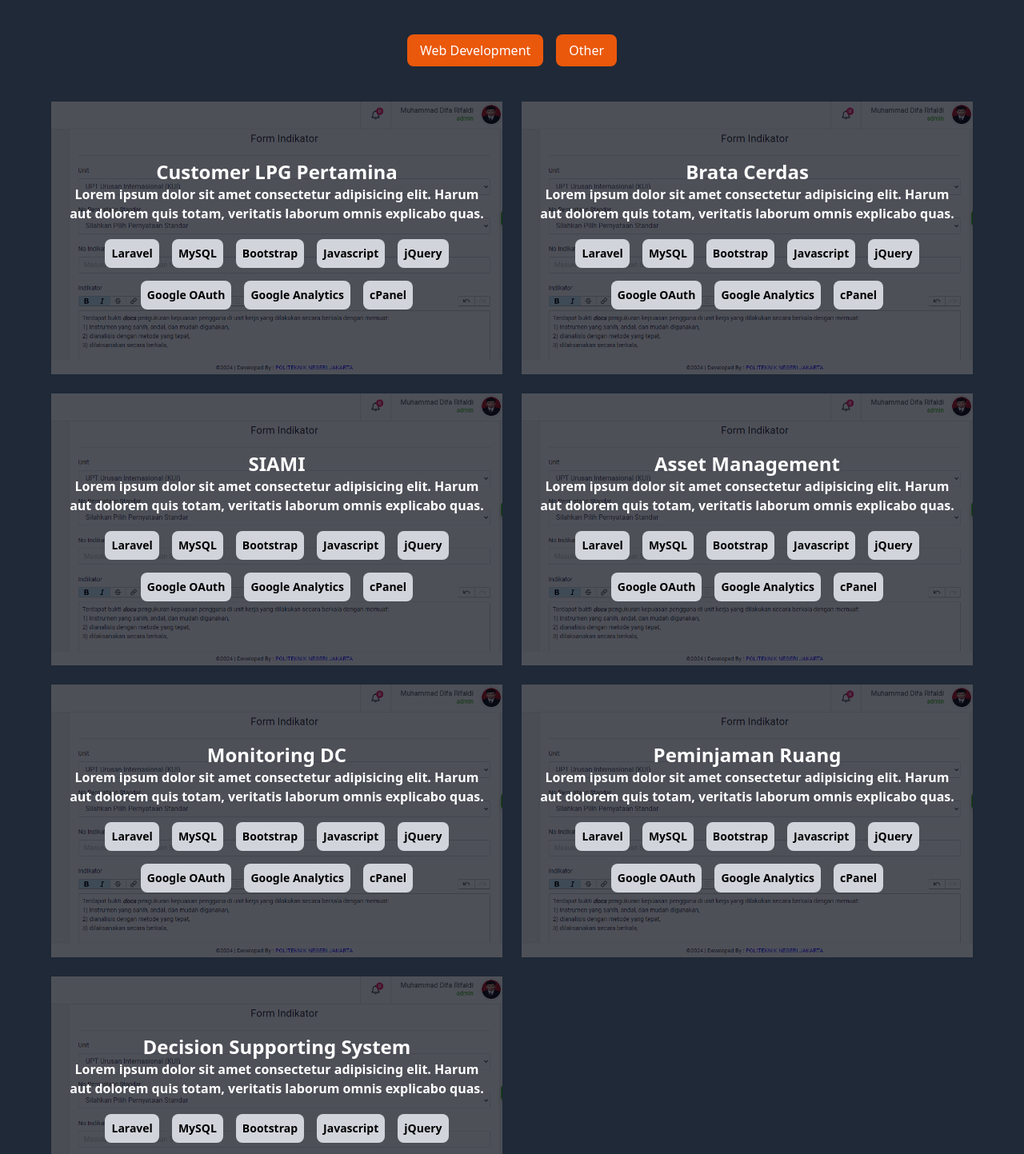
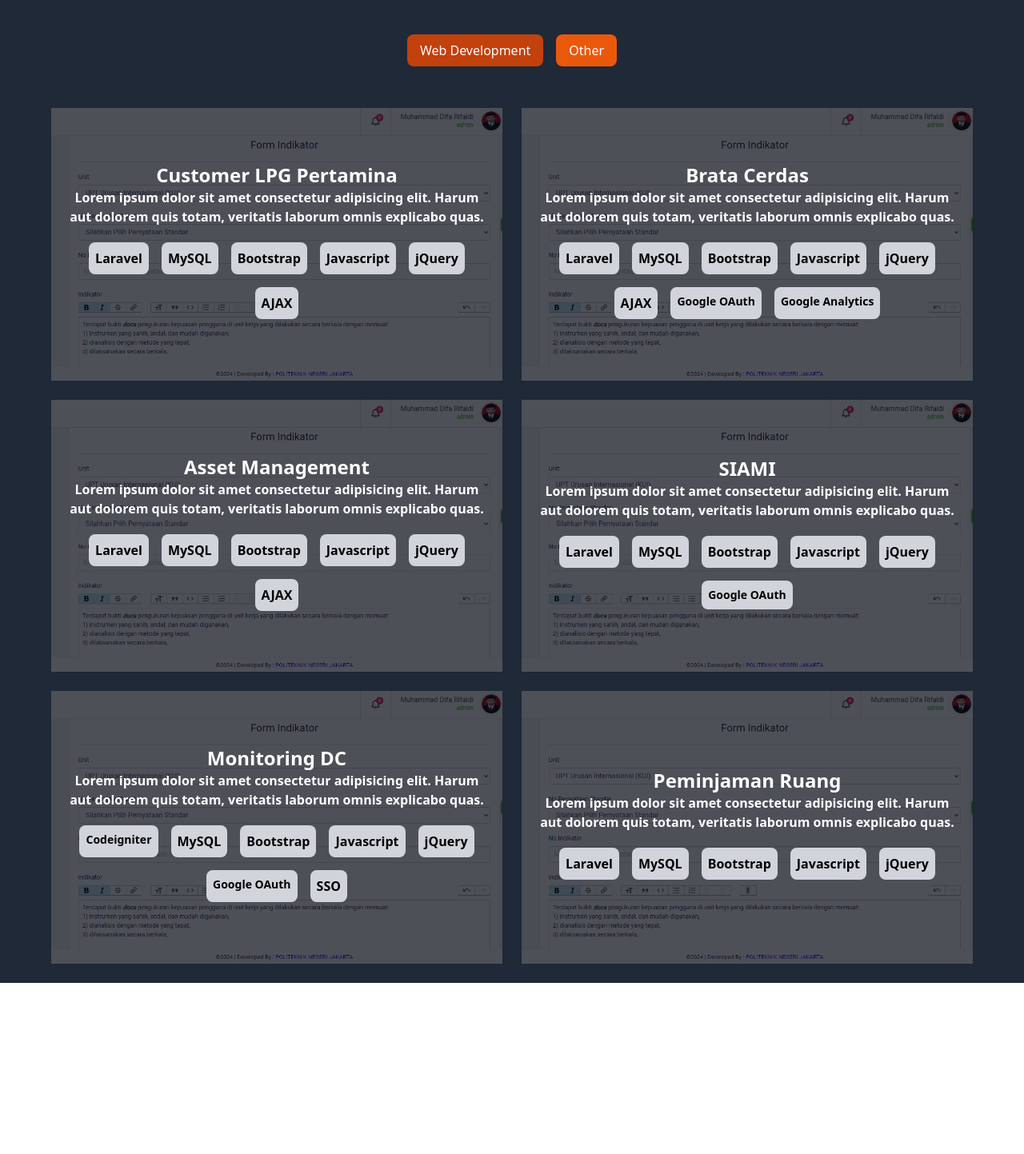
Before and after one commit to difarifaldi/portofolio-difarifaldi, a React (Vite) app: page /detail-project in a window 1280 px wide. Shown: the part 600-2043 px from the top of the page at 80% size. After the commit the page ends 1829 px from the top, so only its background shows below. Built offline with nearby package versions, Linux system fonts and the light colour scheme.

Commit message:
all project fix tinggal gambar sama href

```diff
--- a/src/component/AllProject.jsx
+++ b/src/component/AllProject.jsx
@@ -1,159 +1,101 @@
+import { useState } from "react";
 import f4 from "../assets/img/f3.png";
+
+const projects = [
+  {
+    title: "Customer LPG Pertamina",
+    description: "Lorem ipsum dolor sit amet consectetur adipisicing elit. Harum aut dolorem quis totam, veritatis laborum omnis explicabo quas.",
+    technologies: ["Laravel", "MySQL", "Bootstrap", "Javascript", "jQuery", "AJAX"],
+    image: f4,
+    category: "Web Development",
+  },
+  {
+    title: "Brata Cerdas",
+    description: "Lorem ipsum dolor sit amet consectetur adipisicing elit. Harum aut dolorem quis totam, veritatis laborum omnis explicabo quas.",
+    technologies: ["Laravel", "MySQL", "Bootstrap", "Javascript", "jQuery", "AJAX", "Google OAuth", "Google Analytics"],
+    image: f4,
+    category: "Web Development",
+  },
+  {
+    title: "Asset Management",
+    description: "Lorem ipsum dolor sit amet consectetur adipisicing elit. Harum aut dolorem quis totam, veritatis laborum omnis explicabo quas.",
+    technologies: ["Laravel", "MySQL", "Bootstrap", "Javascript", "jQuery", "AJAX"],
+    image: f4,
+    category: "Web Development",
+  },
+  {
+    title: "SIAMI",
+    description: "Lorem ipsum dolor sit amet consectetur adipisicing elit. Harum aut dolorem quis totam, veritatis laborum omnis explicabo quas.",
+    technologies: ["Laravel", "MySQL", "Bootstrap", "Javascript", "jQuery", "Google OAuth"],
+    image: f4,
+    category: "Web Development",
+  },
+  {
+    title: "Monitoring DC",
+    description: "Lorem ipsum dolor sit amet consectetur adipisicing elit. Harum aut dolorem quis totam, veritatis laborum omnis explicabo quas.",
+    technologies: ["Codeigniter", "MySQL", "Bootstrap", "Javascript", "jQuery", "Google OAuth", "SSO"],
+    image: f4,
+    category: "Web Development",
+  },
+  {
+    title: "Peminjaman Ruang",
+    description: "Lorem ipsum dolor sit amet consectetur adipisicing elit. Harum aut dolorem quis totam, veritatis laborum omnis explicabo quas.",
+    technologies: ["Laravel", "MySQL", "Bootstrap", "Javascript", "jQuery"],
+    image: f4,
+    category: "Web Development",
+  },
+  {
+    title: "Predictive Maintenance",
+    description: "Lorem ipsum dolor sit amet consectetur adipisicing elit. Harum aut dolorem quis totam, veritatis laborum omnis explicabo quas.",
+    technologies: ["Data Preprocessing", "Data Training", "Undersampled Data", " Optuna Optimization", "SVM", "KNN", "Random Forest", "Roc Curves"],
+    image: f4,
+    category: "Other",
+  },
+];
 const AllProject = () => {
+  const [selectedCategory, setSelectedCategory] = useState("Web Development");
+
+  // Filter proyek berdasarkan kategori
+  const filteredProjects = projects.filter((project) => project.category === selectedCategory);
+
   return (
     <div className="bg-gray-800 p-6 pt-24">
+      {/* Tombol Kategori */}
       <div className="flex flex-col sm:flex-row items-center sm:items-center gap-6 max-w-6xl mx-auto mt-6">
-        <div className="flex items-center justify-center text-center text-white  w-full h-24">
-          <button className="mx-2 px-4 py-2 bg-orange-600 rounded-lg hover:bg-orange-700">Web Development</button>
-          <button className="mx-2 px-4 py-2 bg-orange-600 rounded-lg hover:bg-orange-700">Other</button>
+        <div className="flex items-center justify-center text-center text-white w-full h-24">
+          <button onClick={() => setSelectedCategory("Web Development")} className={`mx-2 px-4 py-2 ${selectedCategory === "Web Development" ? "bg-orange-700" : "bg-orange-600"} rounded-lg hover:bg-orange-700`}>
+            Web Development
+          </button>
+          <button onClick={() => setSelectedCategory("Other")} className={`mx-2 px-4 py-2 ${selectedCategory === "Other" ? "bg-orange-700" : "bg-orange-600"} rounded-lg hover:bg-orange-700`}>
+            Other
+          </button>
         </div>
       </div>
-      <div className="grid grid-cols-1 sm:grid-cols-2 gap-6 max-w-6xl mx-auto mt-4 ">
-        {/* Customer LPG Pertamina */}
-        <div className="group relative cursor-pointer">
-          <img src={f4} alt="project1" className="w-full h-full " />
-          <div className="absolute inset-0 flex p-4 items-center justify-center bg-gray-950 bg-opacity-70 opacity-100 group-hover:opacity-0 transition duration-300 ">
-            <div className="text-center">
-              <p className="text-white md:text-2xl font-extrabold">Customer LPG Pertamina</p>
-              <p className="text-white font-bold">Lorem ipsum dolor sit amet consectetur adipisicing elit. Harum aut dolorem quis totam, veritatis laborum omnis explicabo quas.</p>
-              <div className="relative flex flex-wrap mt-3 justify-center">
-                <div className="bg-gray-300 rounded-lg px-2 py-2 m-2 text-sm font-bold">Laravel</div>
-                <div className="bg-gray-300 rounded-lg px-2 py-2 m-2 text-sm font-bold">MySQL</div>
-                <div className="bg-gray-300 rounded-lg px-2 py-2 m-2 text-sm font-bold">Bootstrap</div>
-                <div className="bg-gray-300 rounded-lg px-2 py-2 m-2 text-sm font-bold">Javascript</div>
-                <div className="bg-gray-300 rounded-lg px-2 py-2 m-2 text-sm font-bold">jQuery</div>
-                <div className="bg-gray-300 rounded-lg px-2 py-2 m-2 text-sm font-bold">Google OAuth</div>
-                <div className="bg-gray-300 rounded-lg px-2 py-2 m-2 text-sm font-bold">Google Analytics</div>
-                <div className="bg-gray-300 rounded-lg px-2 py-2 m-2 text-sm font-bold">cPanel</div>
+
+      {/* Grid Proyek */}
+      <div className="grid grid-cols-1 justify-center sm:grid-cols-2 gap-6 max-w-6xl mx-auto mt-6">
+        {filteredProjects.map((project, index) => (
+          <div key={index} className="group relative cursor-pointer">
+            <img src={project.image} alt={project.title} className="w-full h-full" />
+            <div className="absolute inset-0 flex p-4 items-center justify-center bg-gray-950 bg-opacity-70 opacity-100 group-hover:opacity-0 transition duration-300">
+              <div className="text-center">
+                <p className="text-white md:text-2xl font-extrabold">{project.title}</p>
+                <p className="text-white font-bold">{project.description}</p>
+                <div className="relative flex flex-wrap mt-3 justify-center">
+                  {project.technologies.map((tech, idx) => {
+                    // Tentukan ukuran font berdasarkan panjang teks
+                    const textSize = tech.length > 10 ? "text-sm" : "text-md"; // Ubah logika ini sesuai kebutuhan
+                    return (
+                      <div key={idx} className={`bg-gray-300 rounded-lg px-2 py-2 m-2 font-bold  ${textSize}`}>
+                        {tech}
+                      </div>
+                    );
+                  })}
+                </div>
               </div>
             </div>
           </div>
-        </div>
-
-        {/* Brata Cerdas */}
-        <div className="group relative cursor-pointer">
-          <img src={f4} alt="project1" className="w-full h-full " />
-          <div className="absolute inset-0 flex p-4 items-center justify-center bg-gray-950 bg-opacity-70 opacity-100 group-hover:opacity-0 transition duration-300 ">
-            <div className="text-center">
-              <p className="text-white md:text-2xl font-extrabold">Brata Cerdas</p>
-              <p className="text-white font-bold">Lorem ipsum dolor sit amet consectetur adipisicing elit. Harum aut dolorem quis totam, veritatis laborum omnis explicabo quas.</p>
-              <div className="relative flex flex-wrap mt-3 justify-center">
-                <div className="bg-gray-300 rounded-lg px-2 py-2 m-2 text-sm font-bold">Laravel</div>
-                <div className="bg-gray-300 rounded-lg px-2 py-2 m-2 text-sm font-bold">MySQL</div>
-                <div className="bg-gray-300 rounded-lg px-2 py-2 m-2 text-sm font-bold">Bootstrap</div>
-                <div className="bg-gray-300 rounded-lg px-2 py-2 m-2 text-sm font-bold">Javascript</div>
-                <div className="bg-gray-300 rounded-lg px-2 py-2 m-2 text-sm font-bold">jQuery</div>
-                <div className="bg-gray-300 rounded-lg px-2 py-2 m-2 text-sm font-bold">Google OAuth</div>
-                <div className="bg-gray-300 rounded-lg px-2 py-2 m-2 text-sm font-bold">Google Analytics</div>
-                <div className="bg-gray-300 rounded-lg px-2 py-2 m-2 text-sm font-bold">cPanel</div>
-              </div>
-            </div>
-          </div>
-        </div>
-
-        {/* SIAMI */}
-        <div className="group relative cursor-pointer">
-          <img src={f4} alt="project2" className="w-full h-full " />
-          <div className="absolute inset-0 flex p-4 items-center justify-center bg-gray-950 bg-opacity-70 opacity-100 group-hover:opacity-0 transition duration-300 ">
-            <div className="text-center">
-              <p className="text-white md:text-2xl font-extrabold">SIAMI</p>
-              <p className="text-white font-bold">Lorem ipsum dolor sit amet consectetur adipisicing elit. Harum aut dolorem quis totam, veritatis laborum omnis explicabo quas.</p>
-              <div className="relative flex flex-wrap mt-3 justify-center">
-                <div className="bg-gray-300 rounded-lg px-2 py-2 m-2 text-sm font-bold">Laravel</div>
-                <div className="bg-gray-300 rounded-lg px-2 py-2 m-2 text-sm font-bold">MySQL</div>
-                <div className="bg-gray-300 rounded-lg px-2 py-2 m-2 text-sm font-bold">Bootstrap</div>
-                <div className="bg-gray-300 rounded-lg px-2 py-2 m-2 text-sm font-bold">Javascript</div>
-                <div className="bg-gray-300 rounded-lg px-2 py-2 m-2 text-sm font-bold">jQuery</div>
-                <div className="bg-gray-300 rounded-lg px-2 py-2 m-2 text-sm font-bold">Google OAuth</div>
-                <div className="bg-gray-300 rounded-lg px-2 py-2 m-2 text-sm font-bold">Google Analytics</div>
-                <div className="bg-gray-300 rounded-lg px-2 py-2 m-2 text-sm font-bold">cPanel</div>
-              </div>
-            </div>
-          </div>
-        </div>
-
-        {/* Asset Management */}
-        <div className="group relative cursor-pointer">
-          <img src={f4} alt="project3" className="w-full h-full " />
-          <div className="absolute inset-0 flex p-4 items-center justify-center bg-gray-950 bg-opacity-70 opacity-100 group-hover:opacity-0 transition duration-300 ">
-            <div className="text-center">
-              <p className="text-white md:text-2xl font-extrabold">Asset Management</p>
-              <p className="text-white font-bold">Lorem ipsum dolor sit amet consectetur adipisicing elit. Harum aut dolorem quis totam, veritatis laborum omnis explicabo quas.</p>
-              <div className="relative flex flex-wrap mt-3 justify-center">
-                <div className="bg-gray-300 rounded-lg px-2 py-2 m-2 text-sm font-bold">Laravel</div>
-                <div className="bg-gray-300 rounded-lg px-2 py-2 m-2 text-sm font-bold">MySQL</div>
-                <div className="bg-gray-300 rounded-lg px-2 py-2 m-2 text-sm font-bold">Bootstrap</div>
-                <div className="bg-gray-300 rounded-lg px-2 py-2 m-2 text-sm font-bold">Javascript</div>
-                <div className="bg-gray-300 rounded-lg px-2 py-2 m-2 text-sm font-bold">jQuery</div>
-                <div className="bg-gray-300 rounded-lg px-2 py-2 m-2 text-sm font-bold">Google OAuth</div>
-                <div className="bg-gray-300 rounded-lg px-2 py-2 m-2 text-sm font-bold">Google Analytics</div>
-                <div className="bg-gray-300 rounded-lg px-2 py-2 m-2 text-sm font-bold">cPanel</div>
-              </div>
-            </div>
-          </div>
-        </div>
-        {/* Monitoring DC */}
-        <div className="group relative cursor-pointer">
-          <img src={f4} alt="project4" className="w-full h-full " />
-          <div className="absolute inset-0 flex p-4 items-center justify-center bg-gray-950 bg-opacity-70 opacity-100 group-hover:opacity-0 transition duration-300 ">
-            <div className="text-center">
-              <p className="text-white md:text-2xl font-extrabold">Monitoring DC</p>
-              <p className="text-white font-bold">Lorem ipsum dolor sit amet consectetur adipisicing elit. Harum aut dolorem quis totam, veritatis laborum omnis explicabo quas.</p>
-              <div className="relative flex flex-wrap mt-3 justify-center">
-                <div className="bg-gray-300 rounded-lg px-2 py-2 m-2 text-sm font-bold">Laravel</div>
-                <div className="bg-gray-300 rounded-lg px-2 py-2 m-2 text-sm font-bold">MySQL</div>
-                <div className="bg-gray-300 rounded-lg px-2 py-2 m-2 text-sm font-bold">Bootstrap</div>
-                <div className="bg-gray-300 rounded-lg px-2 py-2 m-2 text-sm font-bold">Javascript</div>
-                <div className="bg-gray-300 rounded-lg px-2 py-2 m-2 text-sm font-bold">jQuery</div>
-                <div className="bg-gray-300 rounded-lg px-2 py-2 m-2 text-sm font-bold">Google OAuth</div>
-                <div className="bg-gray-300 rounded-lg px-2 py-2 m-2 text-sm font-bold">Google Analytics</div>
-                <div className="bg-gray-300 rounded-lg px-2 py-2 m-2 text-sm font-bold">cPanel</div>
-              </div>
-            </div>
-          </div>
-        </div>
-
-        {/* Peminjaman Ruang */}
-        <div className="group relative cursor-pointer">
-          <img src={f4} alt="project4" className="w-full h-full " />
-          <div className="absolute inset-0 flex p-4 items-center justify-center bg-gray-950 bg-opacity-70 opacity-100 group-hover:opacity-0 transition duration-300 ">
-            <div className="text-center">
-              <p className="text-white md:text-2xl font-extrabold">Peminjaman Ruang</p>
-              <p className="text-white font-bold">Lorem ipsum dolor sit amet consectetur adipisicing elit. Harum aut dolorem quis totam, veritatis laborum omnis explicabo quas.</p>
-              <div className="relative flex flex-wrap mt-3 justify-center">
-                <div className="bg-gray-300 rounded-lg px-2 py-2 m-2 text-sm font-bold">Laravel</div>
-                <div className="bg-gray-300 rounded-lg px-2 py-2 m-2 text-sm font-bold">MySQL</div>
-                <div className="bg-gray-300 rounded-lg px-2 py-2 m-2 text-sm font-bold">Bootstrap</div>
-                <div className="bg-gray-300 rounded-lg px-2 py-2 m-2 text-sm font-bold">Javascript</div>
-                <div className="bg-gray-300 rounded-lg px-2 py-2 m-2 text-sm font-bold">jQuery</div>
-                <div className="bg-gray-300 rounded-lg px-2 py-2 m-2 text-sm font-bold">Google OAuth</div>
-                <div className="bg-gray-300 rounded-lg px-2 py-2 m-2 text-sm font-bold">Google Analytics</div>
-                <div className="bg-gray-300 rounded-lg px-2 py-2 m-2 text-sm font-bold">cPanel</div>
-              </div>
-            </div>
-          </div>
-        </div>
-
-        {/* Decision Supporting System */}
-        <div className="group relative cursor-pointer">
-          <img src={f4} alt="project4" className="w-full h-full " />
-          <div className="absolute inset-0 flex p-4 items-center justify-center bg-gray-950 bg-opacity-70 opacity-100 group-hover:opacity-0 transition duration-300 ">
-            <div className="text-center">
-              <p className="text-white md:text-2xl font-extrabold">Decision Supporting System</p>
-              <p className="text-white font-bold">Lorem ipsum dolor sit amet consectetur adipisicing elit. Harum aut dolorem quis totam, veritatis laborum omnis explicabo quas.</p>
-              <div className="relative flex flex-wrap mt-3 justify-center">
-                <div className="bg-gray-300 rounded-lg px-2 py-2 m-2 text-sm font-bold">Laravel</div>
-                <div className="bg-gray-300 rounded-lg px-2 py-2 m-2 text-sm font-bold">MySQL</div>
-                <div className="bg-gray-300 rounded-lg px-2 py-2 m-2 text-sm font-bold">Bootstrap</div>
-                <div className="bg-gray-300 rounded-lg px-2 py-2 m-2 text-sm font-bold">Javascript</div>
-                <div className="bg-gray-300 rounded-lg px-2 py-2 m-2 text-sm font-bold">jQuery</div>
-                <div className="bg-gray-300 rounded-lg px-2 py-2 m-2 text-sm font-bold">Google OAuth</div>
-                <div className="bg-gray-300 rounded-lg px-2 py-2 m-2 text-sm font-bold">Google Analytics</div>
-                <div className="bg-gray-300 rounded-lg px-2 py-2 m-2 text-sm font-bold">cPanel</div>
-              </div>
-            </div>
-          </div>
-        </div>
+        ))}
       </div>
     </div>
   );
--- a/src/component/Skill.jsx
+++ b/src/component/Skill.jsx
@@ -65,6 +65,9 @@ const Skill = () => {
               Jupyter Notebook <span className="text-orange-400 font-bold">|</span>
             </div>
             <div className="m-1">
+              Android Studio <span className="text-orange-400 font-bold">|</span>
+            </div>
+            <div className="m-1">
               Git <span className="text-orange-400 font-bold">|</span>
             </div>
             <div className="m-1">
```
